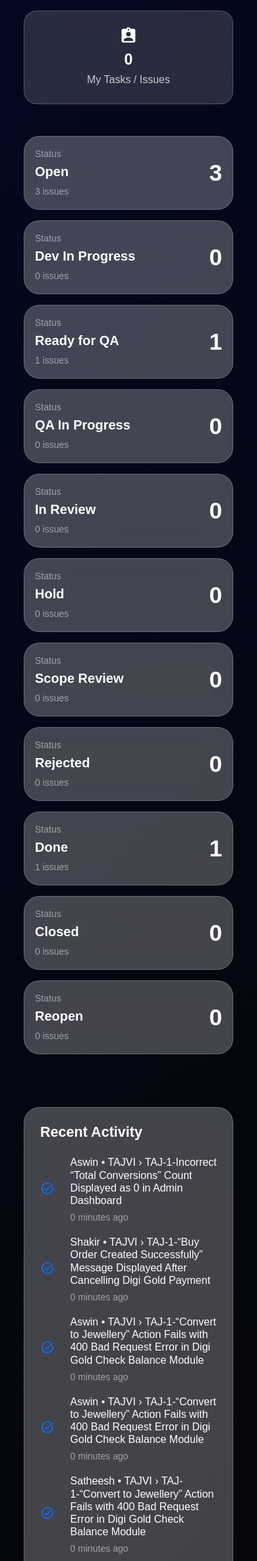
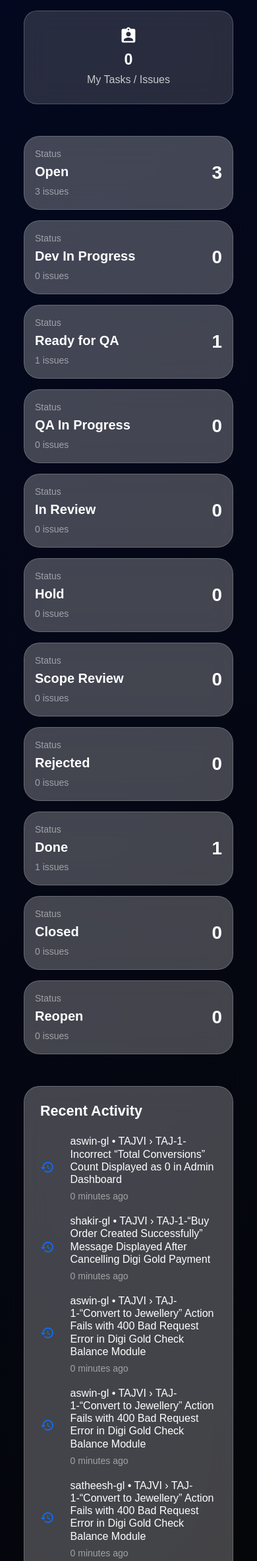
Before and after one commit to satheeshappzdev-pixel/BUG-TRACKER, a Django app: page /dashboard/ in a window 390 px wide. Shown: the part 671-3037 px from the top of the page at 66% size. Run offline with Django 5.2, Linux system fonts and the light colour scheme; a user stored in the database is signed in; data comes from the database, SQL or seed files in the repository; both versions use the stored data as it was after the commit; some web fonts are replaced.

Commit message:
UI update bug fix

```diff
--- a/templates/users/dashboard.html
+++ b/templates/users/dashboard.html
@@ -25,70 +25,23 @@
                     {% endfor %}
                 </select>
             </form>
-            <div onmouseenter="this.style.transform='translateY(-2px)'; this.style.boxShadow='0 8px 20px rgba(0,0,0,0.45)';"
-                onmouseleave="this.style.transform='translateY(0)'; this.style.boxShadow='0 4px 14px rgba(0,0,0,0.35)';"
-                style="
-                    display: inline-flex;
-                    align-items: center;
-                    justify-content: center;
-                    padding: 6px 14px;
-                    border-radius: 999px;
-                    background: linear-gradient(135deg, rgba(255,255,255,0.15), rgba(255,255,255,0.35));
-                    box-shadow: 0 4px 14px rgba(0,0,0,0.35);
-                    border: 1px solid rgba(255,255,255,0.4);
-                    color: #ffffff;
-                    font-size: 0.85rem;
-                    font-weight: 600;
-                    backdrop-filter: blur(18px);
-                    cursor: default;
-                    transform: translateY(0);
-                    transition:
-                        transform 0.25s ease,
-                        box-shadow 0.25s ease,
-                        background 0.25s ease;
-                "
-                class="d-none d-sm-inline-flex">
-                <span style="
-                    max-width: 140px;
-                    white-space: nowrap;
-                    overflow: hidden;
-                    text-overflow: ellipsis;
-                    margin-right: 8px;
-                ">
-                    {{ request.user.get_full_name }}
+            <div class="d-none d-sm-inline-flex align-items-center bg-glass-auth px-3 py-2 rounded-pill shadow-sm border border-white-25 text-white">
+                <span class="text-truncate me-2" style="max-width: 140px;">
+                    {{ request.user.get_full_name|default:request.user.username }}
                 </span>
-                <span class="material-icons"
-                    style="
-                        font-size: 22px;
-                        opacity: 0.9;
-                    ">
-                    account_circle
-                </span>
+                <span class="material-icons opacity-75">account_circle</span>
             </div>
         </div>
     </div>
     {% endblock %}
 
     {% block content %}
-    {% block metrics %}
-    <style>
-        .dashboard-card {
-            display: flex;
-            flex-direction: column;
-            justify-content: space-between;
-        }
-
-    </style>
-
     <div class="row g-4 mb-5">
         {% if request.user.is_authenticated and request.user.team_member and request.user.team_member.has_management_role or request.user.is_superuser %}
-            {# MANAGEMENT VIEW: show all metrics as they are #}
-
-            <!-- 1: Active Bugs - all open issues -->
+            {# MANAGEMENT VIEW #}
             <div class="col-12 col-sm-6 col-lg-3">
-                <a href="{% url 'issues:issue_list' %}?status={{ IssueStatusChoices.OPEN.value }}"
-                class="text-decoration-none">
-                    <div class="metric-card glass-card dashboard-card p-4 h-100 text-center text-white">
+                <a href="{% url 'issues:issue_list' %}?status={{ IssueStatusChoices.OPEN.value }}" class="text-decoration-none">
+                    <div class="metric-card glass-card p-4 h-100 text-center text-white">
                         <span class="material-icons fs-1 mb-2">bug_report</span>
                         <h3 class="fw-bold mb-1">{{ active_bugs }}</h3>
                         <p class="mb-0 opacity-75">Active Bugs</p>
@@ -96,11 +49,9 @@
                 </a>
             </div>
 
-            <!-- 2: Active Tasks - in progress tasks with assignee -->
             <div class="col-12 col-sm-6 col-lg-3">
-                <a href="{% url 'issues:issue_list' %}?status={{ IssueStatusChoices.IN_PROGRESS.value }}&assigned=1&issue_type={{ IssueTypeChoices.TASK.value }}"
-                class="text-decoration-none">
-                    <div class="metric-card glass-card dashboard-card p-4 h-100 text-center text-white">
+                <a href="{% url 'issues:issue_list' %}?status={{ IssueStatusChoices.IN_PROGRESS.value }}&assigned=1&issue_type={{ IssueTypeChoices.TASK.value }}" class="text-decoration-none">
+                    <div class="metric-card glass-card p-4 h-100 text-center text-white">
                         <span class="material-icons fs-1 mb-2">task_alt</span>
                         <h3 class="fw-bold mb-1">{{ active_tasks }}</h3>
                         <p class="mb-0 opacity-75">Progressing Tasks</p>
@@ -108,11 +59,9 @@
                 </a>
             </div>
 
-            <!-- 3: High Priority Bugs - open & high priority -->
             <div class="col-12 col-sm-6 col-lg-3">
-                <a href="{% url 'issues:issue_list' %}?status={{ IssueStatusChoices.OPEN.value }}&priority={{ IssuePriorityChoices.HIGH.value }}"
-                class="text-decoration-none">
-                    <div class="metric-card glass-card dashboard-card p-4 h-100 text-center text-white">
+                <a href="{% url 'issues:issue_list' %}?status={{ IssueStatusChoices.OPEN.value }}&priority={{ IssuePriorityChoices.HIGH.value }}" class="text-decoration-none">
+                    <div class="metric-card glass-card p-4 h-100 text-center text-white">
                         <span class="material-icons fs-1 mb-2">priority_high</span>
                         <h3 class="fw-bold mb-1">{{ high_priority_bugs }}</h3>
                         <p class="mb-0 opacity-75">High Priority Bugs</p>
@@ -120,11 +69,9 @@
                 </a>
             </div>
 
-            <!-- 4: My Task - Issue - open issues assigned to current user -->
             <div class="col-12 col-sm-6 col-lg-3">
-                <a href="{% url 'issues:my_issue_list' %}?status={{ IssueStatusChoices.OPEN.value }}"
-                class="text-decoration-none">
-                    <div class="metric-card glass-card dashboard-card p-4 h-100 text-center text-white">
+                <a href="{% url 'issues:issue_list' %}?status={{ IssueStatusChoices.OPEN.value }}&assignee=me" class="text-decoration-none">
+                    <div class="metric-card glass-card p-4 h-100 text-center text-white">
                         <span class="material-icons fs-1 mb-2">assignment_ind</span>
                         <h3 class="fw-bold mb-1">{{ my_open_issues }}</h3>
                         <p class="mb-0 opacity-75">My Tasks / Issues</p>
@@ -133,13 +80,10 @@
             </div>
 
         {% else %}
-            {# DEVELOPER VIEW: use same cards but filter by assignee=request.user in links #}
-
-            <!-- 1: Active Bugs - open bugs assigned to me -->
+            {# DEVELOPER VIEW - Using 'assignee=me' which is now handled by the updated view #}
             <div class="col-12 col-sm-6 col-lg-3">
-                <a href="{% url 'issues:issue_list' %}?status={{ IssueStatusChoices.OPEN.value }}&assignee=me"
-                class="text-decoration-none">
-                    <div class="metric-card glass-card dashboard-card p-4 h-100 text-center text-white">
+                <a href="{% url 'issues:issue_list' %}?status={{ IssueStatusChoices.OPEN.value }}&assignee=me" class="text-decoration-none">
+                    <div class="metric-card glass-card p-4 h-100 text-center text-white">
                         <span class="material-icons fs-1 mb-2">bug_report</span>
                         <h3 class="fw-bold mb-1">{{ active_bugs }}</h3>
                         <p class="mb-0 opacity-75">My Active Bugs</p>
@@ -147,11 +91,9 @@
                 </a>
             </div>
 
-            <!-- 2: Active Tasks - in progress tasks assigned to me -->
             <div class="col-12 col-sm-6 col-lg-3">
-                <a href="{% url 'issues:issue_list' %}?status={{ IssueStatusChoices.IN_PROGRESS.value }}&issue_type={{ IssueTypeChoices.TASK.value }}&assignee=me"
-                class="text-decoration-none">
-                    <div class="metric-card glass-card dashboard-card p-4 h-100 text-center text-white">
+                <a href="{% url 'issues:issue_list' %}?status={{ IssueStatusChoices.IN_PROGRESS.value }}&issue_type={{ IssueTypeChoices.TASK.value }}&assignee=me" class="text-decoration-none">
+                    <div class="metric-card glass-card p-4 h-100 text-center text-white">
                         <span class="material-icons fs-1 mb-2">task_alt</span>
                         <h3 class="fw-bold mb-1">{{ active_tasks }}</h3>
                         <p class="mb-0 opacity-75">My Progressing Tasks</p>
@@ -159,11 +101,9 @@
                 </a>
             </div>
 
-            <!-- 3: High Priority Bugs - high priority bugs assigned to me -->
             <div class="col-12 col-sm-6 col-lg-3">
-                <a href="{% url 'issues:issue_list' %}?status={{ IssueStatusChoices.OPEN.value }}&priority={{ IssuePriorityChoices.HIGH.value }}&assignee=me"
-                class="text-decoration-none">
-                    <div class="metric-card glass-card dashboard-card p-4 h-100 text-center text-white">
+                <a href="{% url 'issues:issue_list' %}?status={{ IssueStatusChoices.OPEN.value }}&priority={{ IssuePriorityChoices.HIGH.value }}&assignee=me" class="text-decoration-none">
+                    <div class="metric-card glass-card p-4 h-100 text-center text-white">
                         <span class="material-icons fs-1 mb-2">priority_high</span>
                         <h3 class="fw-bold mb-1">{{ high_priority_bugs }}</h3>
                         <p class="mb-0 opacity-75">My High Priority Bugs</p>
@@ -171,11 +111,9 @@
                 </a>
             </div>
 
-            <!-- 4: My Task - Issue - open issues assigned to current user (same as before) -->
             <div class="col-12 col-sm-6 col-lg-3">
-                <a href="{% url 'issues:my_issue_list' %}?status={{ IssueStatusChoices.OPEN.value }}"
-                class="text-decoration-none">
-                    <div class="metric-card glass-card dashboard-card p-4 h-100 text-center text-white">
+                <a href="{% url 'issues:issue_list' %}?status={{ IssueStatusChoices.OPEN.value }}&assignee=me" class="text-decoration-none">
+                    <div class="metric-card glass-card p-4 h-100 text-center text-white">
                         <span class="material-icons fs-1 mb-2">assignment_ind</span>
                         <h3 class="fw-bold mb-1">{{ my_open_issues }}</h3>
                         <p class="mb-0 opacity-75">My Tasks / Issues</p>
@@ -184,27 +122,22 @@
             </div>
         {% endif %}
     </div>
+
+    {# Status Stats Section #}
     <div class="row g-3 mb-5">
         {% for row in issue_status_stats %}
             <div class="col-12 col-sm-6 col-lg-3">
                 <a href="{% url 'issues:issue_list' %}?status={{ row.value }}" class="text-decoration-none">
-                    <div class="glass-card dashboard-card p-3 h-100 text-white">
+                    <div class="glass-card p-3 h-100 text-white">
                         <div class="row align-items-center">
-
                             <div class="col-8">
                                 <div class="text-white-50 small mb-1">Status</div>
-                                <h5 class="fw-bold mb-1" style="white-space: nowrap; overflow: hidden; text-overflow: ellipsis;">
-                                    {{ row.label }}
-                                </h5>
+                                <h5 class="fw-bold mb-1 text-truncate">{{ row.label }}</h5>
                                 <div class="text-white-50 small mt-2">{{ row.count }} issues</div>
                             </div>
-
                             <div class="col-4 text-end">
-                                <div style="font-size: 2.2rem; line-height: 1; font-weight: 700;">
-                                    {{ row.count }}
-                                </div>
+                                <div class="display-6 fw-bold">{{ row.count }}</div>
                             </div>
-
                         </div>
                     </div>
                 </a>
@@ -212,29 +145,8 @@
         {% endfor %}
     </div>
 
-    <div class="row g-3 mb-5">
-        {% for row in developer_issue_stats %}
-            <div class="col-12 col-sm-6 col-lg-3">
-                <div class="glass-card dashboard-card p-3 h-100 text-white">
-                    <div>
-                        <div class="text-white-50 small mb-1">Developer</div>
-                        <h5 class="fw-bold mb-1">
-                            {% if row.assignee__first_name %}
-                                {{ row.assignee__first_name }}
-                            {% else %}
-                                {{ row.assignee__username }}
-                            {% endif %}
-                        </h5>
-                    </div>
-                    <div class="text-white-50 small mt-2">{{ row.count }} issues</div>
-                </div>
-            </div>
-        {% endfor %}
-    </div>
-    {% endblock %}
-
-    {% block recent_activity %}
-    <div class="glass-card dashboard-card p-4">
+    {# Recent Activity Section #}
+    <div class="glass-card p-4">
         <h4 class="text-white fw-bold mb-3">Recent Activity</h4>
         {% if recent_activities %}
             <div class="list-group list-group-flush">
@@ -242,31 +154,21 @@
                     <div class="list-group-item bg-transparent border-0 px-0 py-2">
                         <div class="row align-items-center">
                             <div class="col-auto">
-                                <span class="material-icons text-primary fs-4">task_alt</span>
+                                <span class="material-icons text-primary fs-4">history</span>
                             </div>
                             <div class="col">
                                 <h6 class="text-white mb-1">
-                                    {% if log.author %}
-                                        {{ log.author.get_short_name|default:log.author.username }}
-                                    {% else %}
-                                        System
-                                    {% endif %}
-                                    • {{ log.issue.project.name }} › {{ log.issue.title }}
+                                    {{ log.author.username }} • {{ log.issue.project.name }} › {{ log.issue.title }}
                                 </h6>
-                                <small class="text-white-50">
-                                    {{ log.created_at|timesince }} ago
-                                </small>
+                                <small class="text-white-50">{{ log.created_at|timesince }} ago</small>
                             </div>
                         </div>
                     </div>
                 {% endfor %}
             </div>
         {% else %}
-            <div class="text-white-50 small">
-                No recent activity yet.
-            </div>
+            <p class="text-white-50 mb-0">No recent activity yet.</p>
         {% endif %}
     </div>
     {% endblock %}
-    {% endblock %}
 {% endblock %}
```
Also changed, not shown: issues/views.py (+26 -17 lines), db.sqlite3.
